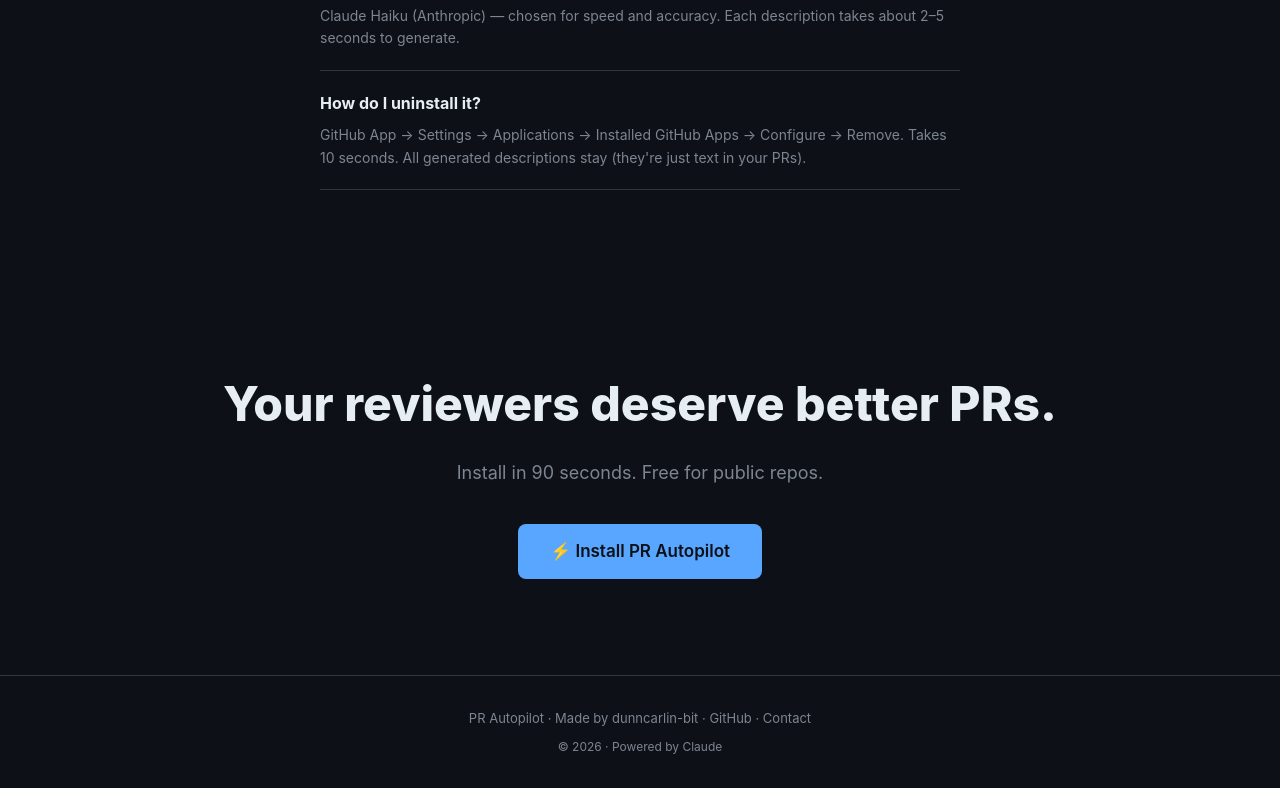
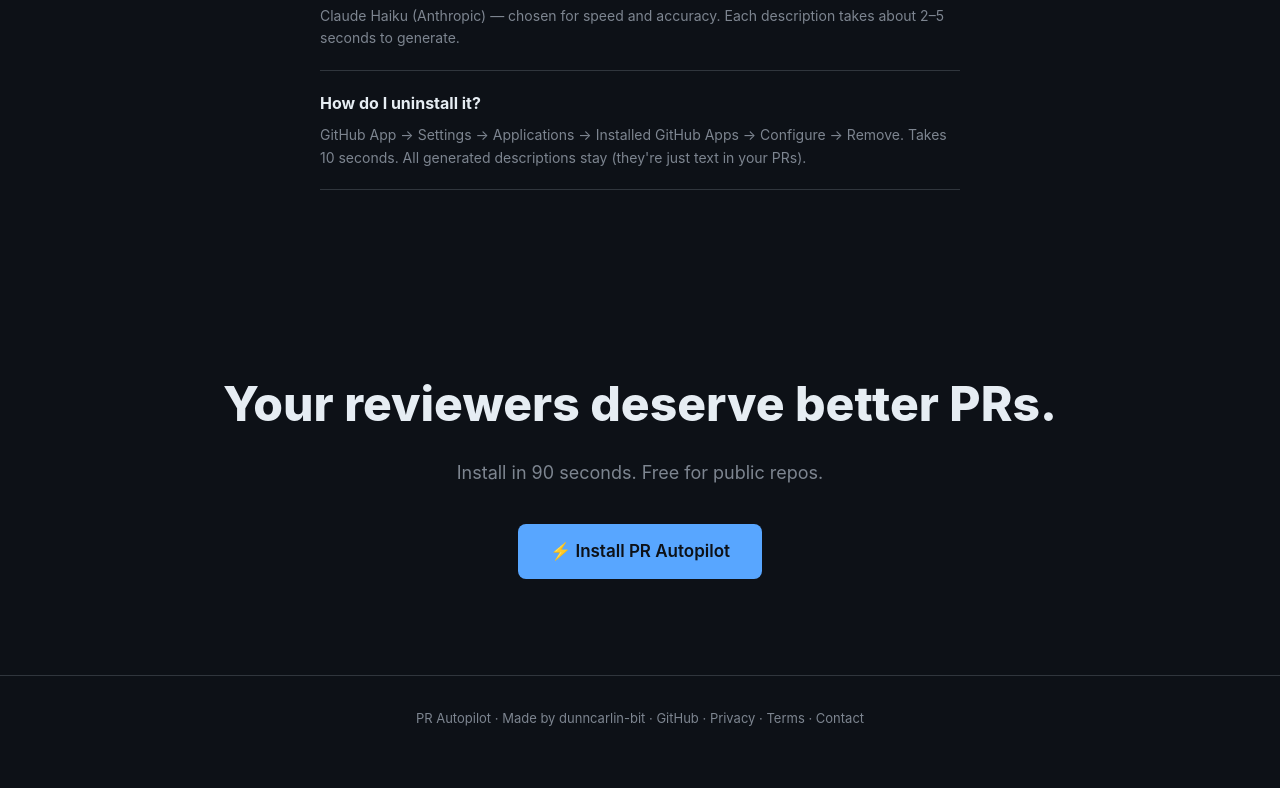
Before and after one commit to dunncarlin-bit/pr-autopilot, a website: page public/index.html in a window 1280 px wide. Shown: the part 4448-5236 px from the top of the page. After the commit the page ends 5209 px from the top, so only its background shows below. Drawn offline with Linux system fonts and the light colour scheme.

Commit message:
feat: add privacy and terms links to footer

```diff
--- a/public/index.html
+++ b/public/index.html
@@ -679,11 +679,8 @@
     <p>
       PR Autopilot · Made by <a href="https://github.com/dunncarlin-bit" target="_blank">dunncarlin-bit</a>
       · <a href="https://github.com/dunncarlin-bit/pr-autopilot" target="_blank">GitHub</a>
+      · <a href="/privacy">Privacy</a>
+      · <a href="/terms">Terms</a>
       · <a href="mailto:dunndarrington@gmail.com">Contact</a>
     </p>
-    <p style="margin-top: 8px; font-size: 12px;">© 2026 · Powered by Claude</p>
-  </div>
-</footer>
-
-</body>
-</html>
+    <p style="margin-top: 8px; font-size:
```
